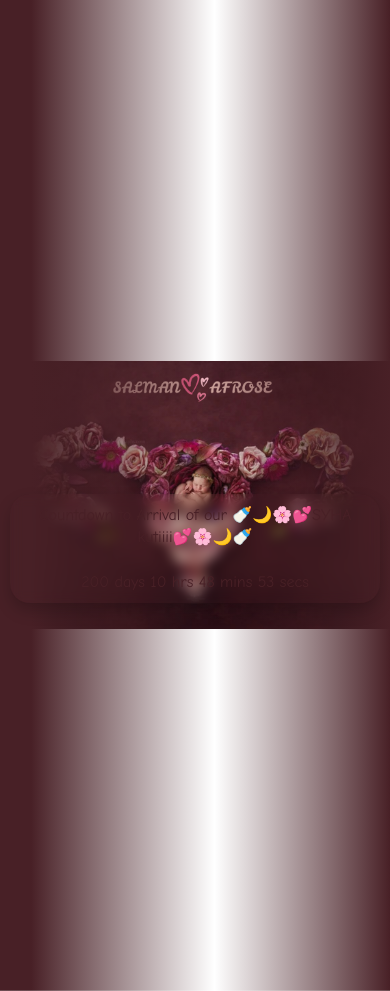
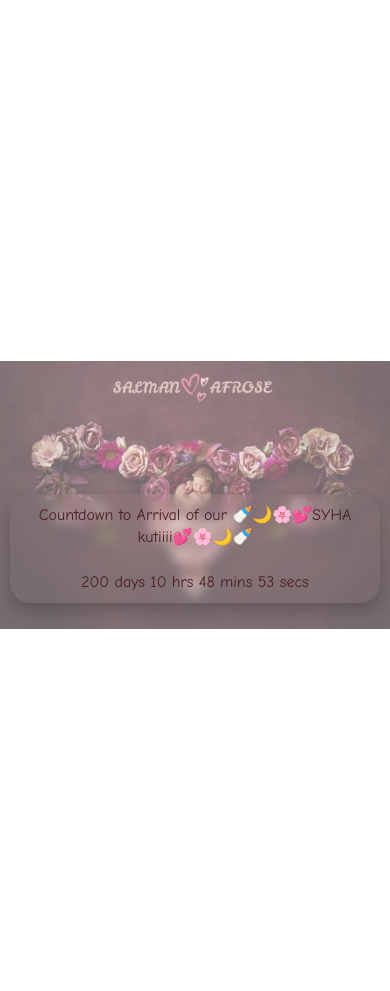
Before and after one commit to Mohamedsalman079/Baby-countdown, a plain HTML site: page index.html in a window 390 px wide. Drawn offline with Linux system fonts and the light colour scheme.

Commit message:
Update index.html

```diff
--- a/index.html
+++ b/index.html
@@ -101,6 +101,10 @@
 
 @media (max-width: 600px) {
   #countdown {
+    background:
+      linear-gradient(rgba(255,255,255,0.4), rgba(255,255,255,0.4)), /* 👶 brighten mobile */
+      url('SA.png') no-repeat center center;
+    background-color: #fff;
     padding-top: 15vh; /* less vertical space on mobile */
     background-position: center;
     background-size: 100% 100%, contain; /* image fills width */
```
